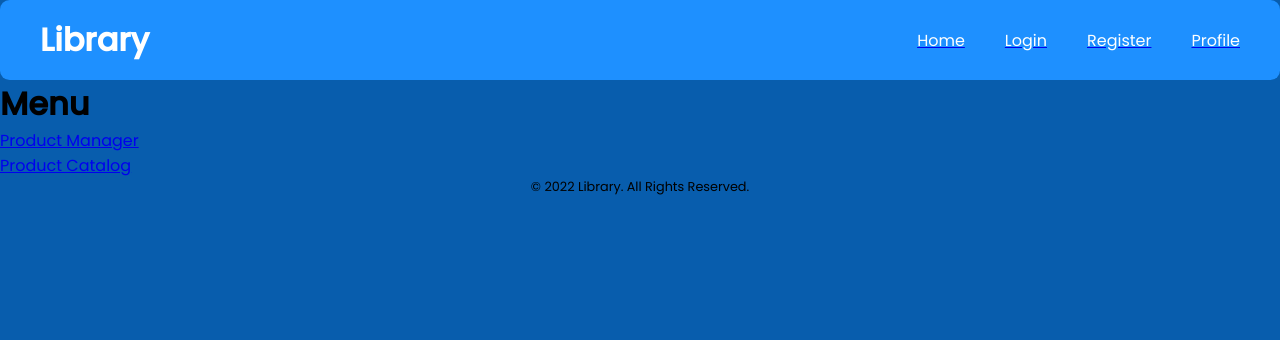
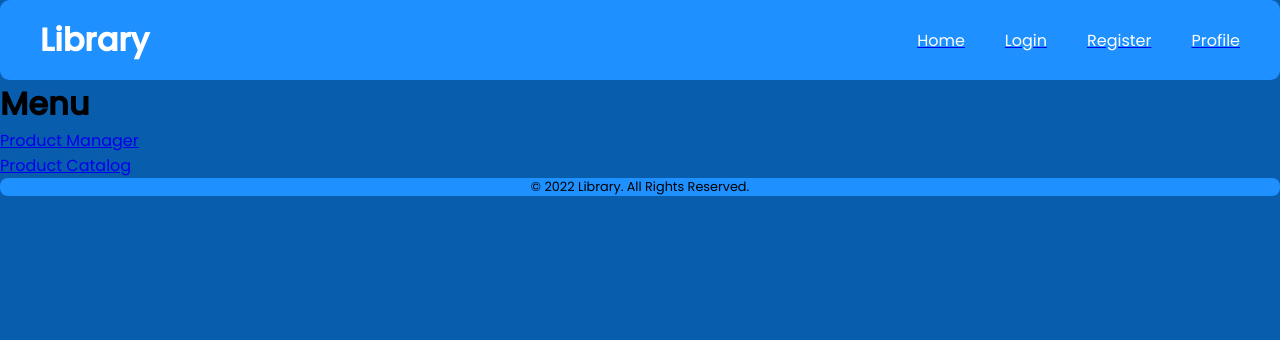
Before and after one commit to Vorix325/Library, a PHP site: page / in a window 1280 px wide. Shown: the top 340 px of the page. Run offline with PHP 8.4, Linux system fonts and the light colour scheme.

Commit message:
Update bp-stylesheet.css

```diff
--- a/bp-stylesheet.css
+++ b/bp-stylesheet.css
@@ -9,7 +9,7 @@ body{
     min-height: 100vh;
 }
 .footer {
-    background-color: #1E90F;
+    background-color: #1E90FF;
     border-radius: 0.6em;
     position: sticky;
     top: 100%;
```
